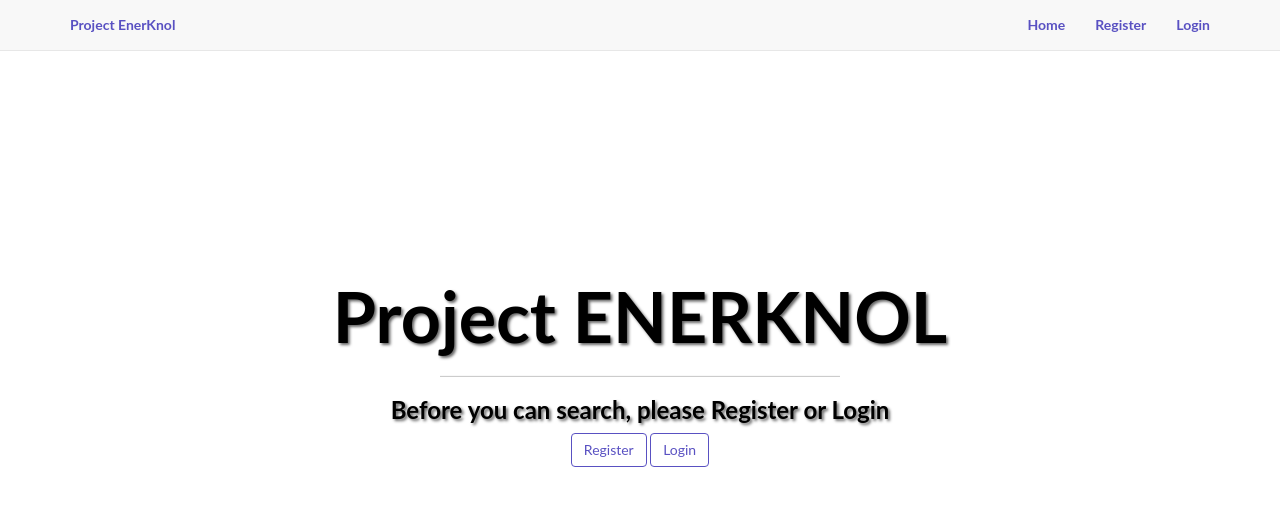
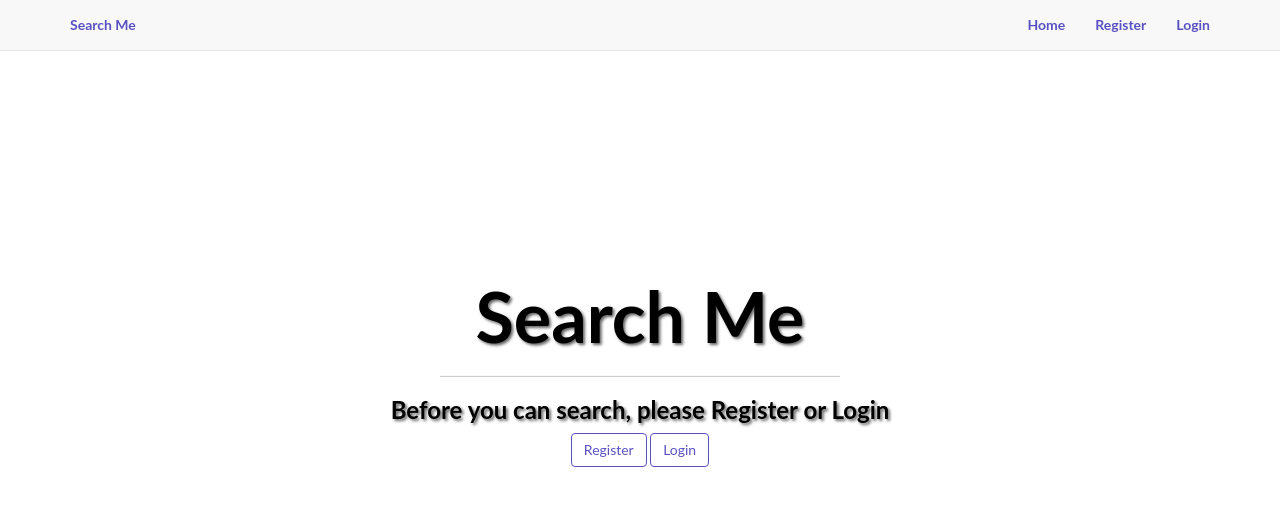
Before and after one commit to liujustin/Simply-Search, a Flask app: page / in a window 1280 px wide. Shown: the top 506 px of the page. Run offline with Flask 2, Linux system fonts and the light colour scheme; parts of the project's set-up code (start-up, migrations or seed data) failed here and were passed over; some libraries are stand-ins or nearby versions.

Commit message:
changing name of project

```diff
--- a/app/templates/base.html
+++ b/app/templates/base.html
@@ -1,7 +1,7 @@
 <!DOCTYPE html>
 <html lang="en">
     <head>
-        <title>{{ title }} | Project EnerKnol</title>
+        <title>{{ title }} | Search Me</title>
         <link href="https://maxcdn.bootstrapcdn.com/bootstrap/3.3.7/css/bootstrap.min.css" rel="stylesheet">
         <link href="{{ url_for('static', filename='css/style.css') }}" rel="stylesheet">
         <link rel="shortcut icon" href="{{ url_for('static', filename='img/favicon.ico') }}">
@@ -12,9 +12,9 @@
             <div class="container topnav">
                 <div class="navbar-header">
                     {% if current_user.is_authenticated %}
-                    <a class="navbar-brand topnav" href="{{ url_for('home.search') }}">Project EnerKnol</a>
+                    <a class="navbar-brand topnav" href="{{ url_for('home.search') }}">Search Me</a>
                     {% else %}
-                    <a class="navbar-brand topnav" href="{{ url_for('home.homepage') }}">Project EnerKnol</a>
+                    <a class="navbar-brand topnav" href="{{ url_for('home.homepage') }}">Search Me</a>
                     {% endif %}
                 </div>
                 <div class="collapse navbar-collapse" id="bs-example-navbar-collapse-1">
--- a/app/templates/home/index.html
+++ b/app/templates/home/index.html
@@ -1,12 +1,12 @@
 {% extends "base.html" %}
-{% block title %}ENERKNOL{% endblock %}
+{% block title %}Search Me{% endblock %}
 {% block body %}
 <div class="intro-header">
     <div class="container">
         <div class="row">
             <div class="col-lg-12">
                 <div class="intro-message">
-                    <h1>Project ENERKNOL</h1>
+                    <h1>Search Me</h1>
                     <hr class="intro-divider">
                     <h3>Before you can search, please Register or Login</h3>
                     <a class="btn btn-default" href="{{ url_for('auth.register') }}" role="button">Register</a>
--- a/mongo/mongo_db.py
+++ b/mongo/mongo_db.py
@@ -18,8 +18,8 @@ class MongoDB:
             print '---Connecting to MongoDB at %s---.' % self.host
 
             # dropping current database if it exists so we can start fresh
-            self.connection.drop_database('enerknol')
-            db = self.connection.enerknol
+            self.connection.drop_database('searchme')
+            db = self.connection.searchme
             db_with_data = db.data
 
             # Open json file that contains all the calendar events
@@ -47,4 +47,4 @@ class MongoDB:
         Searches the database for a specified query
         """
 
-        return self.connection.enerknol.data.find_one({"_id": ObjectId(id)})
+        return self.connection.searchme.data.find_one({"_id": ObjectId(id)})
```
Also changed, not shown: README.md.
